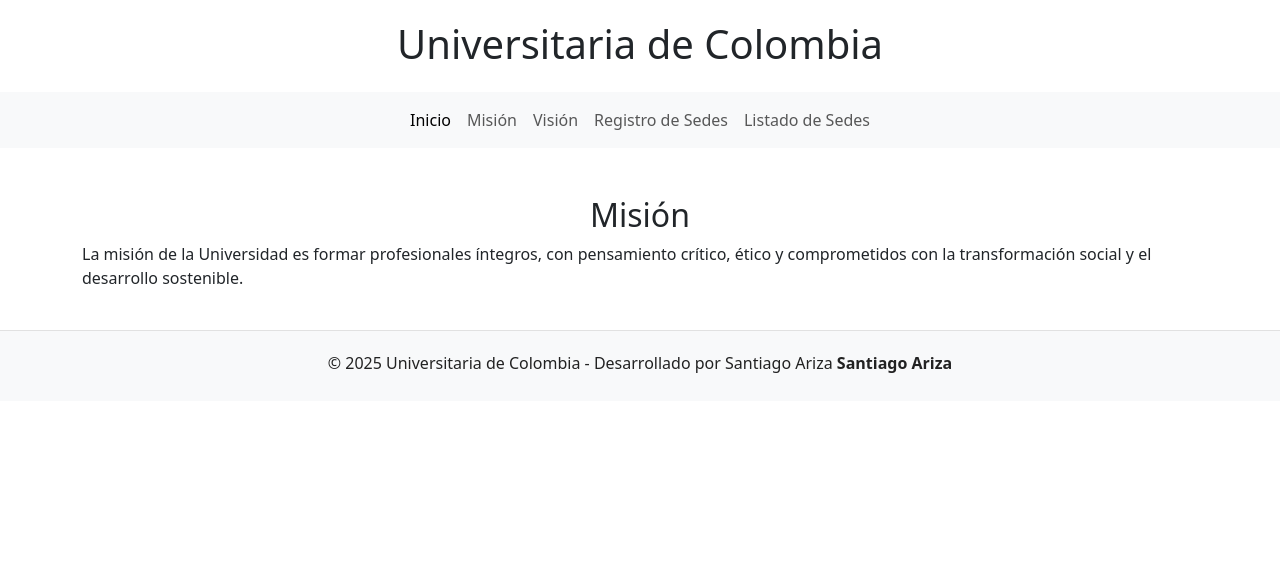
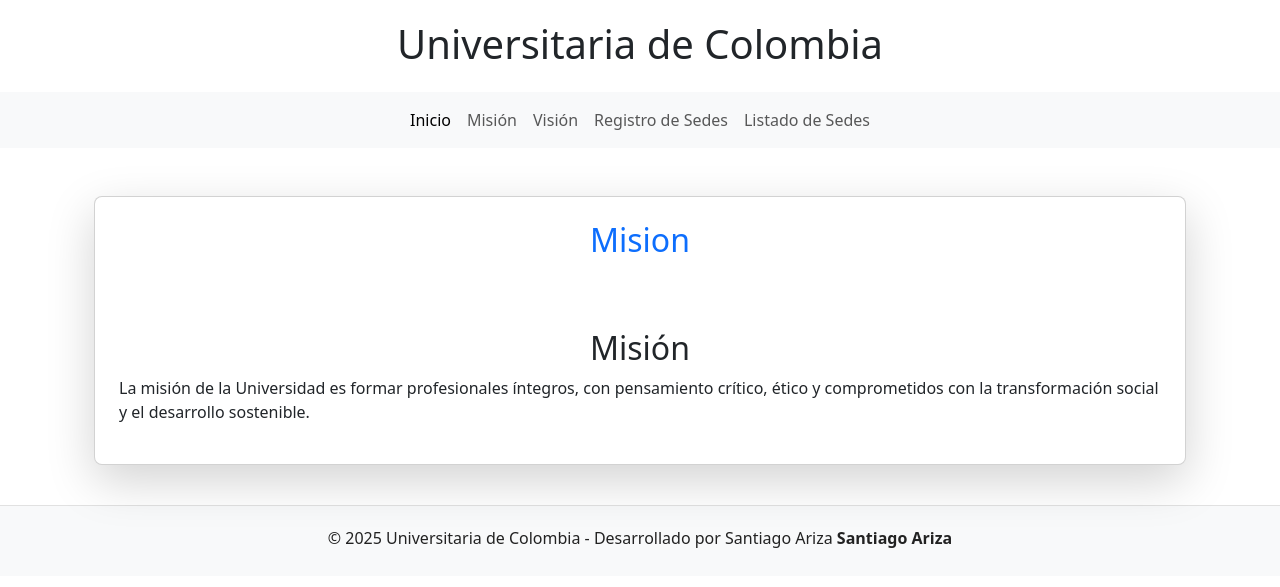
Before and after one commit to santiagoalexs/WEBPYTHON, a Flask app: page /mision in a window 1280 px wide. Shown: the part 189-776 px from the top of the page. Run offline with Flask 3, Linux system fonts and the light colour scheme; grey boxes are pictures that could not be loaded.

Commit message:
Actualización: base.html y estilos.css con nuevos cambios

```diff
--- a/templates/mision.html
+++ b/templates/mision.html
@@ -3,6 +3,10 @@
 {% block title %}Misión{% endblock %}
 
 {% block content %}
+<div class="container mt-5">
+  <div class="card shadow-lg p-4 rounded-3">
+    <h2 class="text-center text-primary mb-4">Mision</h2>
+    <p class="lead text-justify">
 <br>
 <h2>Misión</h2>
 <p>
```
